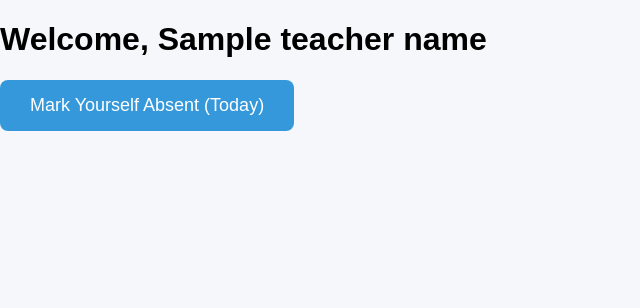
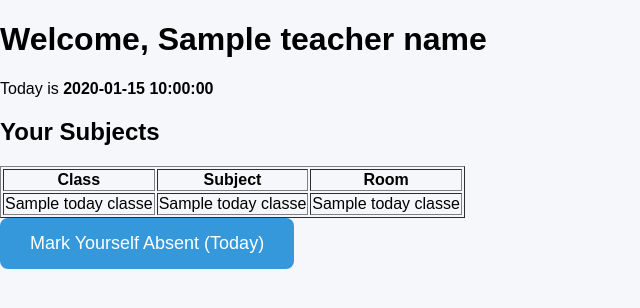
Before and after one commit to palakpj25hds/smart-timetable-optimizer, a Flask app: template templates/teacher_dashboard.html in a window 1280 px wide. Shown: the part 98-406 px from the top of the page, without its empty margins (0-640 px from the left). Run offline with Flask 3, Linux system fonts and the light colour scheme; the template is opened without the code that fills it: most values are stand-ins (such as "Sample title", 1, 10 or a date in 2020).

Commit message:
Update teacher_dashboard.html

```diff
--- a/templates/teacher_dashboard.html
+++ b/templates/teacher_dashboard.html
@@ -16,6 +16,29 @@
 
 <h1>Welcome, {{ teacher_name }}</h1>
 
+<p>Today is <b>{{ today_name }}</b></p>
+
+<h2>Your Subjects</h2>
+
+{% if today_classes %}
+<table border="1">
+    <tr>
+        <th>Class</th>
+        <th>Subject</th>
+        <th>Room</th>
+    </tr>
+    {% for class_name, subject_name, room_name in today_classes %}
+    <tr>
+        <td>{{ class_name }}</td>
+        <td>{{ subject_name }}</td>
+        <td>{{ room_name }}</td>
+    </tr>
+    {% endfor %}
+</table>
+{% else %}
+<p>You have no assigned subjects.</p>
+{% endif %}
+
 <form action="/mark-absent-today" method="POST">
     <button type="submit">Mark Yourself Absent (Today)</button>
 </form>
```
